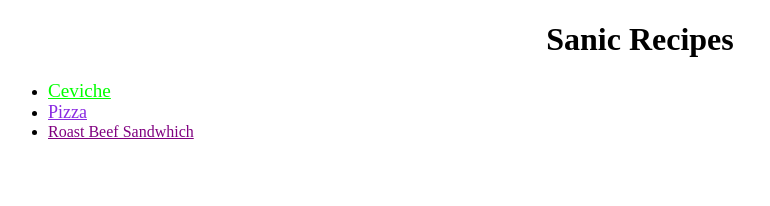
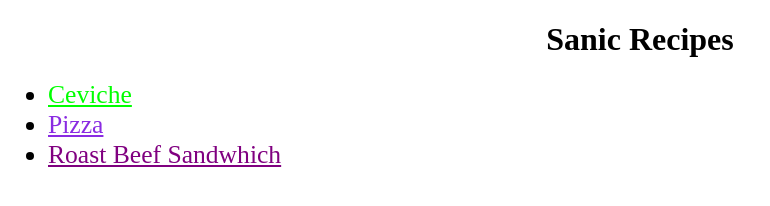
Before and after one commit to sanicsaniz/recipies, a plain HTML site: page index.html in a window 1280 px wide. Shown: the whole page, without its empty margins (0-770 px from the left). Drawn offline with Linux system fonts and the light colour scheme.

Commit message:
changed font to look better

```diff
--- a/style.css
+++ b/style.css
@@ -1,10 +1,15 @@
+li{
+    font-size: 2vw;
+}
+
+
 #ceviche{
-    font-size: larger;
+
     color: #0f0;
 }
 #pizza{
     color:blueviolet;
-    font-size: large;
+
 }
 #roastbeef{
     color:purple;
```
